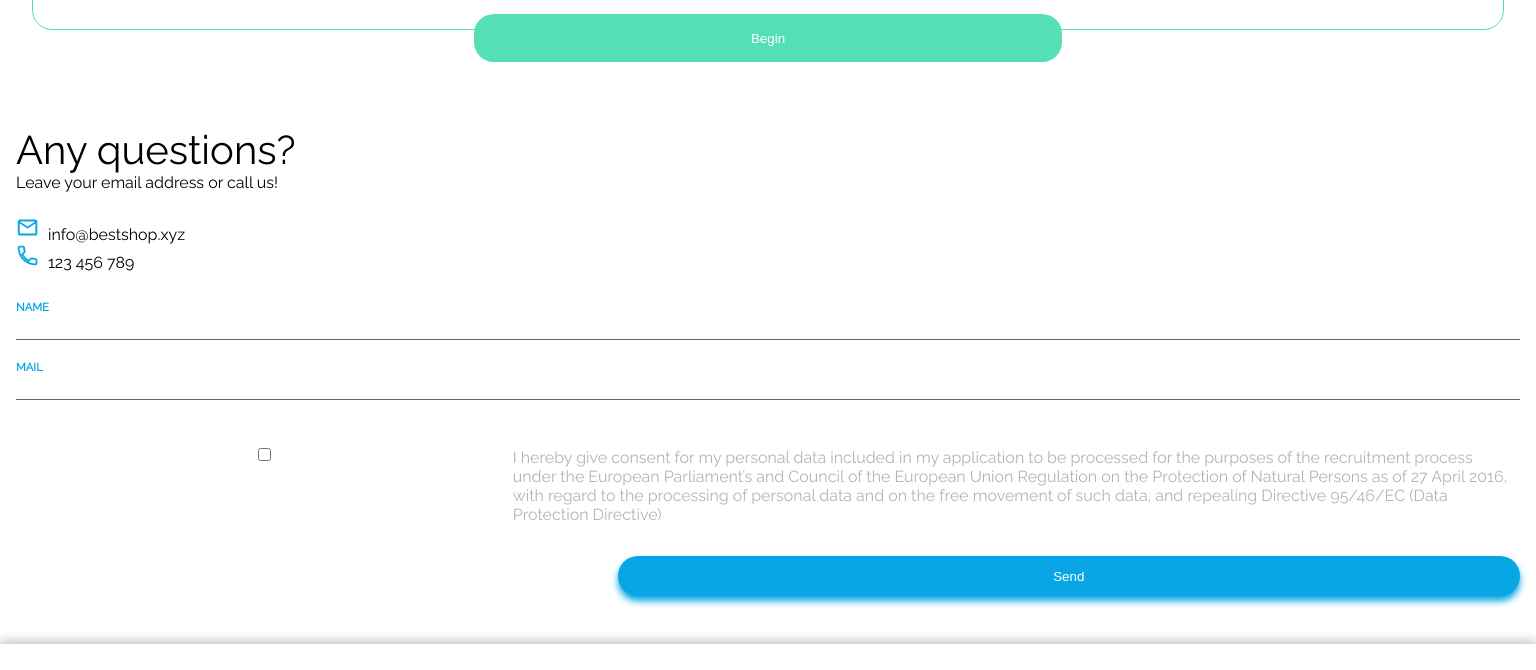
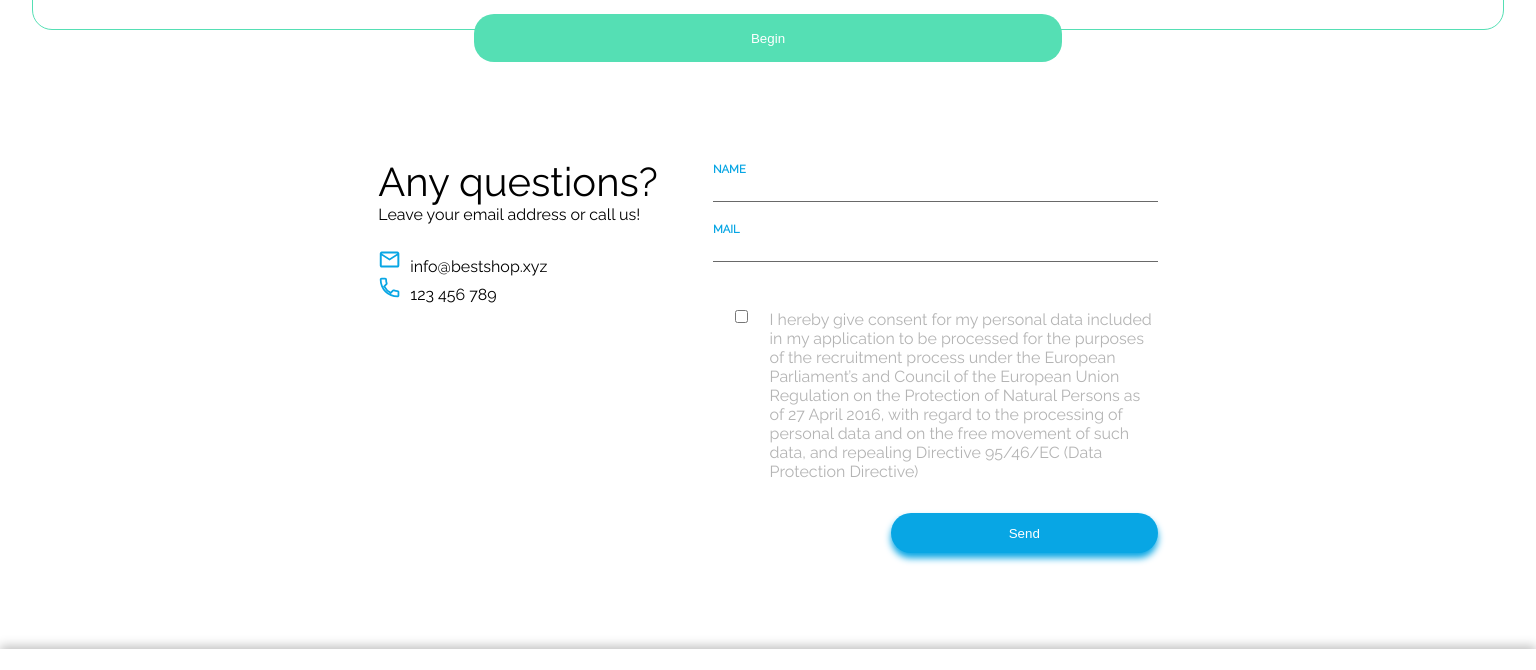
Before and after one commit to JavierSalazarG/OxygenShop, a plain HTML site: page index.html in a window 1536 px wide. Shown: the part 3499-4169 px from the top of the page. Drawn offline with Linux system fonts and the light colour scheme.

Commit message:
add form

```diff
--- a/index.html
+++ b/index.html
@@ -195,6 +195,7 @@
             </div>
         </section>
         <section class="section__form">
+            <div class="div__dates_contact">
                 <h2 class="h2__form_title">Any questions?</h2>
                 <p class="p__form_title">Leave your email address or call us!</p>
 
@@ -206,6 +207,8 @@
                                 alt="phone" /></span>123 456 789</p>
 
                 </div>
+            </div>
+
 
             <form class="form">
                 <label class="label__form" id="name">NAME</label><br>
--- a/style.scss
+++ b/style.scss
@@ -360,11 +360,13 @@ body {
 .div__accept_consent {
   display: flex;
   flex-direction: row;
+  justify-content: center;
   margin-top: 2rem;
 }
 .input__checkbox {
   width: 100%;
   align-self: flex-start;
+  justify-content: flex-end;
 }
 
 .label__conditions {
@@ -482,6 +484,24 @@ body {
 
   //----
 
+  //form-----
+
+  .section__form {
+    display: flex;
+    flex-direction: row;
+    justify-content: space-between;
+    margin: 0 auto;
+    width: 60%;
+    margin-top: 5rem;
+    margin-bottom: 5rem;
+  }
+
+  .form {
+    width: 50%;
+  }
+
+  //------
+
   //footer-----
   .footer {
     padding-left: 5rem;
@@ -489,3 +509,12 @@ body {
   }
   //--------
 }
+
+@media screen and (min-width: 1450px) {
+  .section__form {
+    justify-content: space-evenly;
+    margin: 0 auto;
+    margin-top: 5rem;
+    margin-bottom: 5rem;
+  }
+}
```
Also changed, not shown: styles.css, 1 other file. Lines whose indentation alone changed are shown as unchanged.
